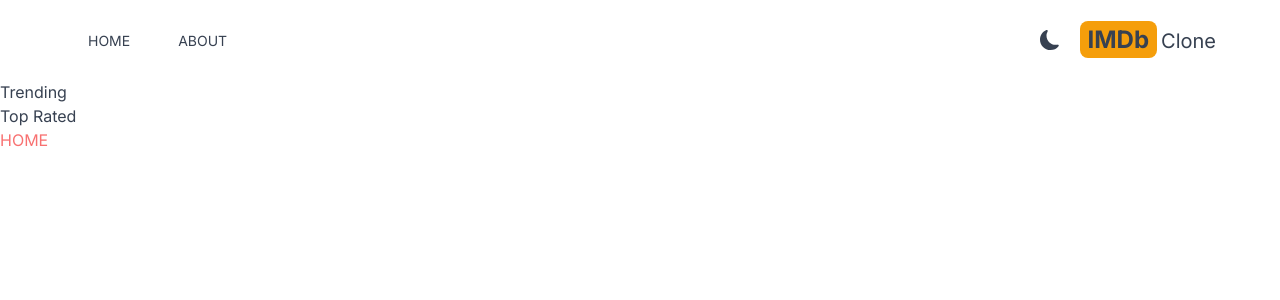
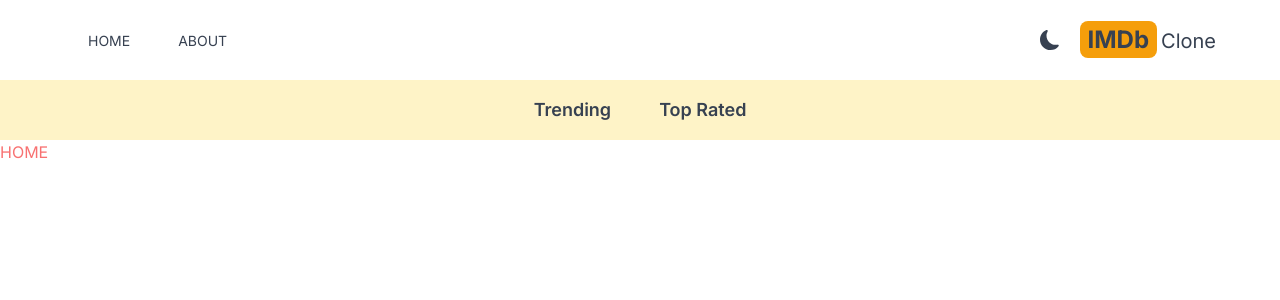
Before and after one commit to vic3r/imdb, a Next.js app: page / in a window 1280 px wide. Shown: the top 300 px of the page. Built offline with nearby package versions, Linux system fonts and the light colour scheme.

Commit message:
Create Navbar component

```diff
--- a/src/components/Navbar.tsx
+++ b/src/components/Navbar.tsx
@@ -2,7 +2,7 @@
 
 function Navbar() {
   return (
-    <div>
+    <div className="flex justify-center dark:bg-gray-600 bg-amber-100 lg:text-lg p-4">
       <NavbarItem title="Trending" param="fetchTrending" />
       <NavbarItem title="Top Rated" param="fetchTopRated" />
     </div>
--- a/src/components/NavbarItem.tsx
+++ b/src/components/NavbarItem.tsx
@@ -1,12 +1,29 @@
+'use client';
+
+import Link from 'next/link';
+import { useSearchParams } from 'next/navigation';
+
 type NavbarItemProps = {
   title: string;
   param: string;
 };
 
 function NavbarItem({ title, param }: NavbarItemProps) {
+  const searchParams = useSearchParams();
+  const genre = searchParams.get('genre');
+
   return (
     <div>
-      <h1>{title}</h1>
+      <Link
+        className={`m-4 hover:text-amber-600 font-semibold p-2 ${
+          genre &&
+          genre === param &&
+          'underline underline-offset-8 decoration-4 decoration-amber-500 rounded-lg'
+        }`}
+        href={`/?genre=${param}`}
+      >
+        {title}
+      </Link>
     </div>
   );
 }
```
